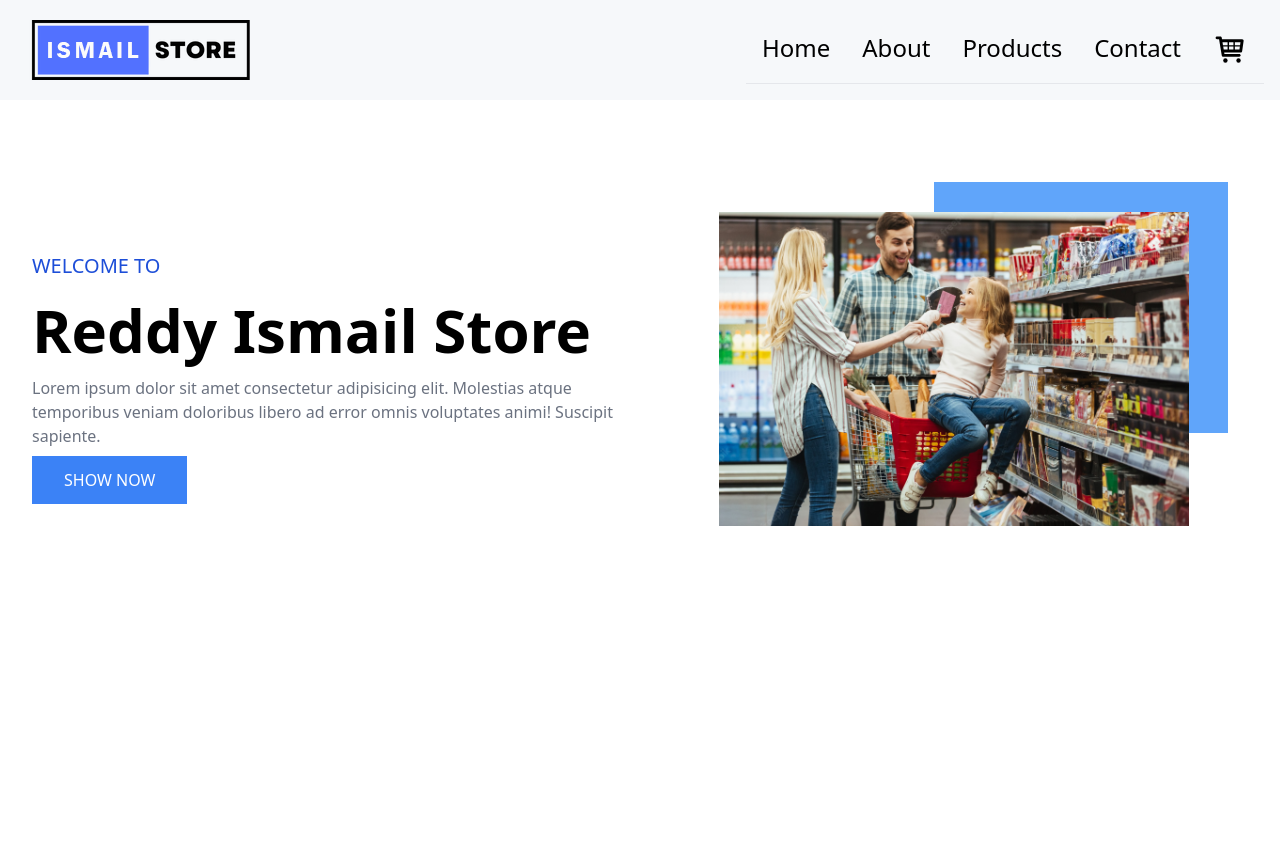
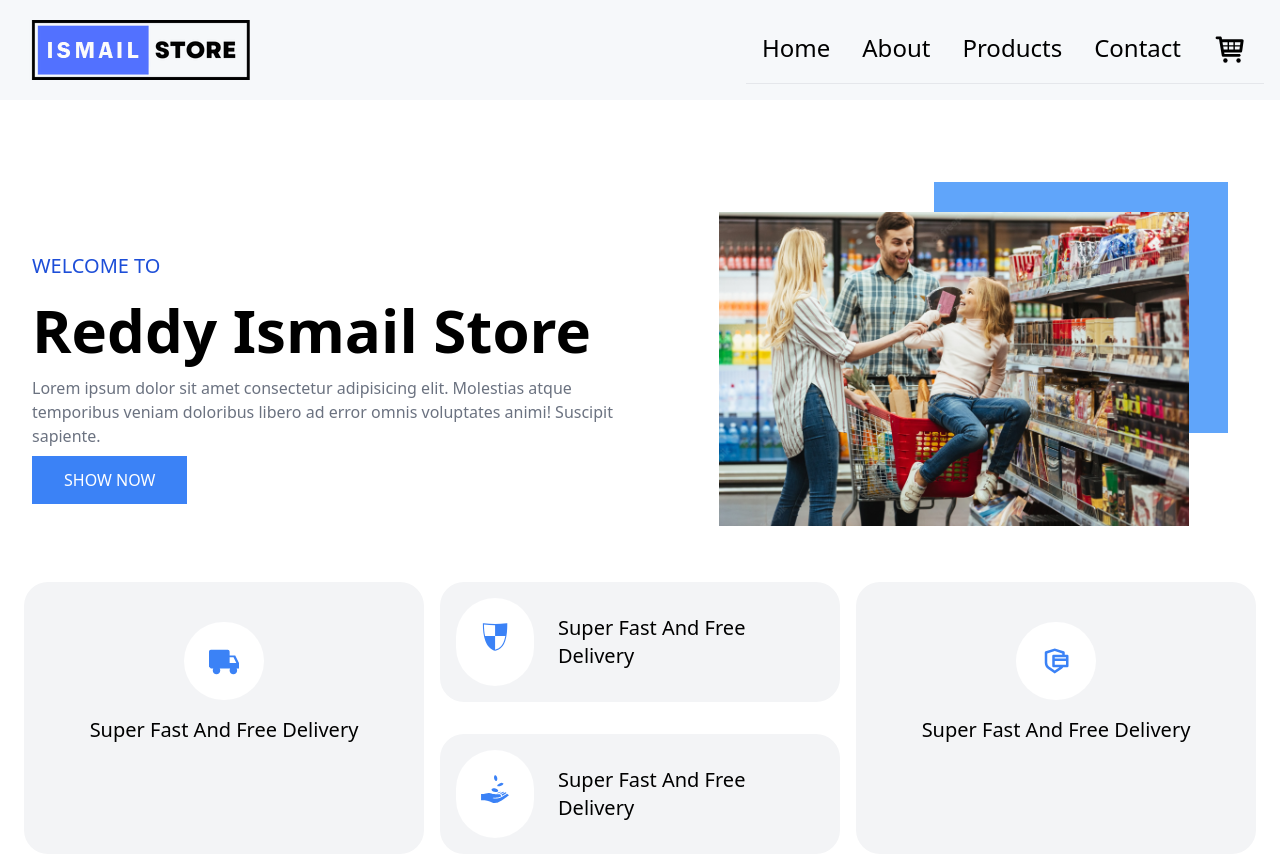
Before and after one commit to odetiismail/Ecommerse, a React (Create React App) app: page / in a window 1280 px wide. Shown: the top 858 px of the page. Before the commit the page ends 800 px from the top, so only its background shows below. Built offline with nearby package versions, Linux system fonts and the light colour scheme.

Commit message:
'SericesCompleated'

```diff
--- /dev/null
+++ b/src/Components/Services.js
@@ -0,0 +1,38 @@
+import React from "react";
+import { ImTruck } from "react-icons/im";
+import { GiCheckedShield,GiReceiveMoney } from "react-icons/gi";
+import {RiSecurePaymentLine} from 'react-icons/ri'
+const Services = () => {
+  return (
+    <div className="grid md:grid-cols-3 gap-4 md:p-6 p-6">
+      <div className="bg-gray-100 text-center p-6 md:p-10 rounded-3xl">
+        <div className="rounded-full w-[60px] md:w-[80px] md:p-6 p-2 bg-white m-auto">
+          <ImTruck size={30} className="m-auto text-blue-500" />
+        </div>
+        <p className="text-xl p-4">Super Fast And Free Delivery</p>
+      </div>
+      <div className="">
+        <div className="bg-gray-100 flex rounded-3xl gap-2 justify-center p-4">
+          <div className="rounded-full md:w-[80px] md:p-6 p-2 bg-white">
+            <GiCheckedShield size={30} className="text-blue-500" />
+          </div>
+          <p className="text-xl p-4">Super Fast And Free Delivery</p>
+        </div>
+        <div className="bg-gray-100 flex rounded-3xl gap-2 justify-center p-4 mt-4 md:mt-8">
+          <div className="rounded-full md:w-[80px] md:p-6 p-2 bg-white">
+            <GiReceiveMoney size={30} className="text-blue-500" />
+          </div>
+          <p className="text-xl p-4">Super Fast And Free Delivery</p>
+        </div>
+      </div>
+      <div className="bg-gray-100 text-center p-6 md:p-10 rounded-3xl">
+        <div className="rounded-full w-[60px] md:w-[80px] md:p-6 p-2 bg-white m-auto">
+          <RiSecurePaymentLine size={30} className="m-auto text-blue-500" />
+        </div>
+        <p className="text-xl p-4">Super Fast And Free Delivery</p>
+      </div>
+    </div>
+  );
+};
+
+export default Services;
--- a/src/Home.js
+++ b/src/Home.js
@@ -1,9 +1,11 @@
 import React from "react";
 import HeroSection from "./Components/HeroSection";
+import Services from "./Components/Services";
 const Home = () => {
   return(
   <div className="max-w-[1440px]">
     <HeroSection/>
+    <Services/>
   </div>
   );
 };
```
